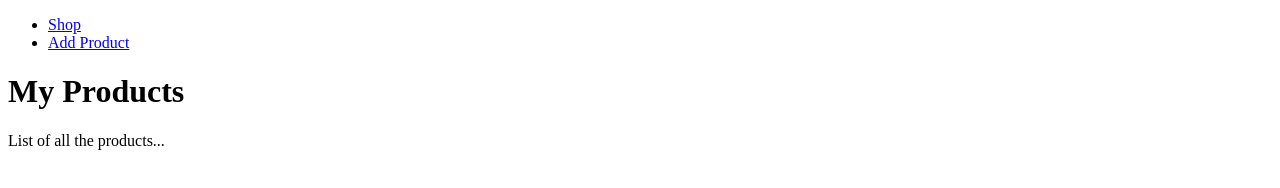
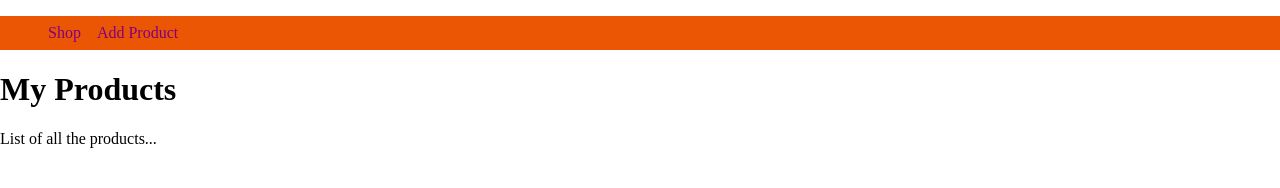
Before and after one commit to Usheninte/nodejs-refresher-learning, a website: page section_B/learning-express/views/shop.html in a window 1280 px wide. Drawn offline with Linux system fonts and the light colour scheme.

Commit message:
served static css

```diff
--- a/section_B/learning-express/app.js
+++ b/section_B/learning-express/app.js
@@ -10,6 +10,7 @@ const shopRoutes = require('./routes/shop');
 
 // Parsing MIDDLEWARE
 app.use(bodyParser.urlencoded({extended: false}));
+app.use(express.static(path.join(__dirname, 'public')));
 
 // Route Handling MIDDLEWARE
 app.use('/admin', adminRoutes);
--- /dev/null
+++ b/section_B/learning-express/public/css/main.css
@@ -0,0 +1,24 @@
+body {
+  padding: 0;
+  margin: 0;
+}
+
+header {
+  background-color: #eb5605;
+  color: #212121
+}
+
+ul {
+  display: flex;
+  justify-content: flex start;
+}
+
+li {
+  list-style-type: none;
+  padding: 0.5em;
+}
+
+a:link {
+  color: purple;
+  text-decoration: none;
+}
--- a/section_B/learning-express/views/shop.html
+++ b/section_B/learning-express/views/shop.html
@@ -6,6 +6,7 @@
     <meta name="viewport" content="width=device-width, initial-scale=1.0">
     <meta http-equiv="X-UA-Compatible" content="ie=edge">
     <title>Add Product</title>
+    <link rel="stylesheet" type="text/css" href="/css/main.css">
 </head>
 
 <body>
```
